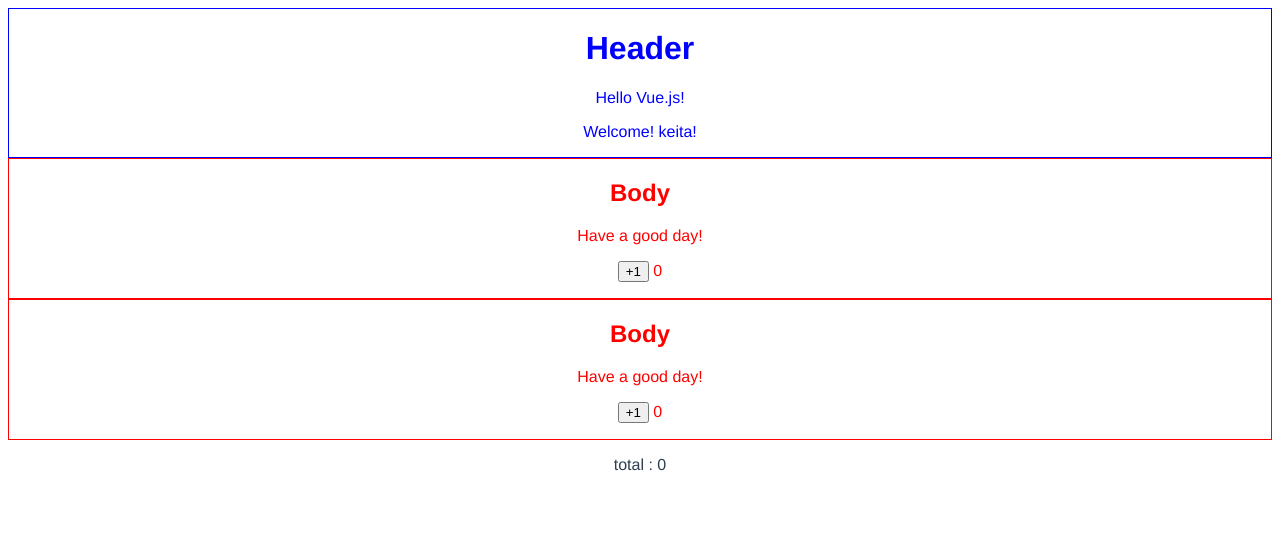
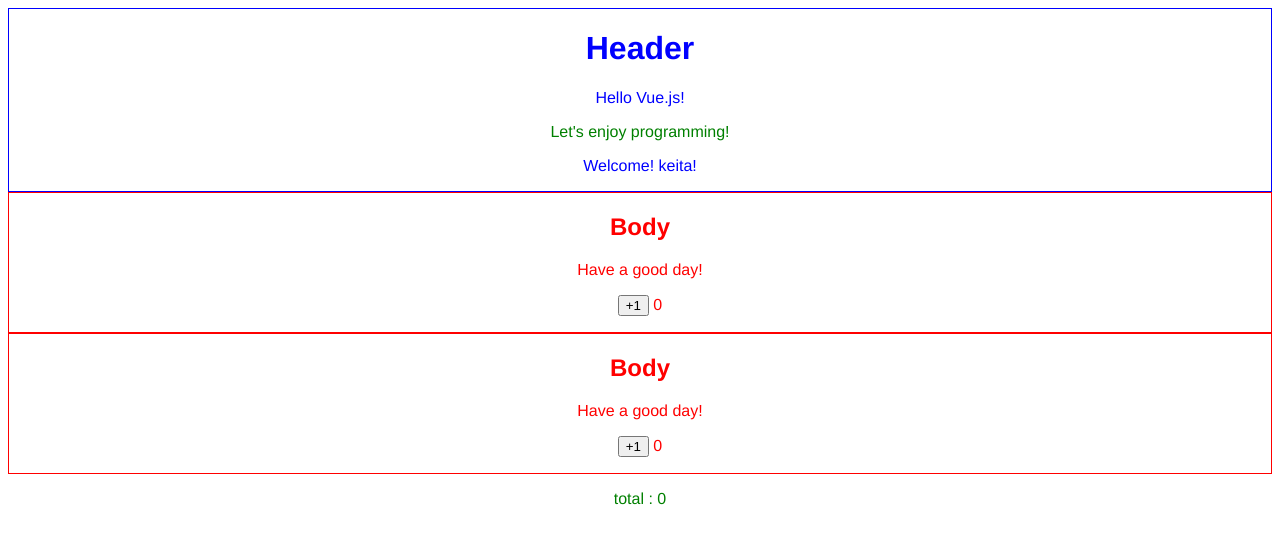
Before and after one commit to KeitaTaniuchi/vue-test, a Vue app: page / in a window 1280 px wide. Shown: the top 542 px of the page. Built offline with nearby package versions, Linux system fonts and the light colour scheme.

Commit message:
親→子間のhtml要素受け渡し学習用コード作成

```diff
--- a/src/components/Header.vue
+++ b/src/components/Header.vue
@@ -2,6 +2,7 @@
   <div>
     <h1>{{ title }}</h1>
     <p>{{ text }}</p>
+    <slot name="message"></slot>
     <p>Welcome! {{ username }}!</p>
   </div>
 </template>
--- a/src/views/Home.vue
+++ b/src/views/Home.vue
@@ -1,11 +1,21 @@
 <template>
   <div>
-    <Header :username="name"></Header>
+    <Header :username="name">
+      <template v-slot:message>
+        <p>Let's enjoy programming!</p>
+      </template>
+    </Header>
     <Body @add="add1"></Body>
     <Body @add="add2"></Body>
     <p>total : {{ totalcount }}</p>
   </div>
 </template>
+
+<style scoped>
+p {
+  color: green;
+}
+</style>
 
 <script>
 import Header from "../components/Header.vue";
```
